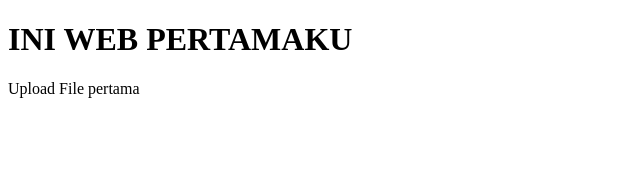
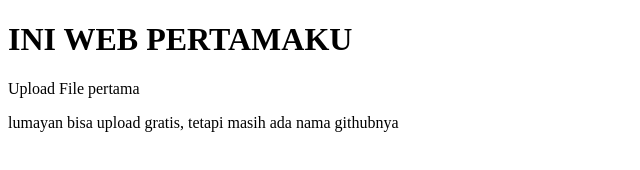
Before and after one commit to jamhariglo/pertama, a plain HTML site: page index.html in a window 1280 px wide. Shown: the whole page, without its empty margins (0-640 px from the left). Drawn offline with Linux system fonts and the light colour scheme.

Commit message:
Update index.html

```diff
--- a/index.html
+++ b/index.html
@@ -8,5 +8,6 @@
 <body>
   <h1>INI WEB PERTAMAKU</h1>
   <p>Upload File pertama</p>
+  <p>lumayan bisa upload gratis, tetapi masih ada nama githubnya</p>
   </body>
 </html>
```
